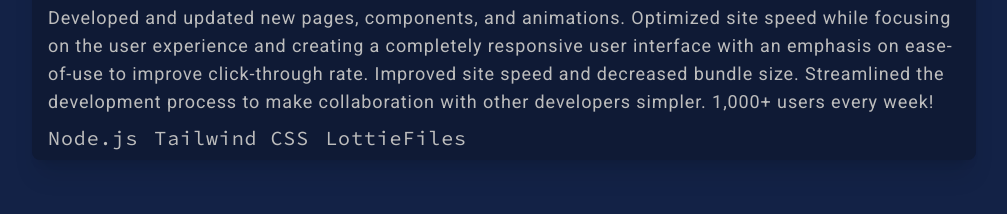
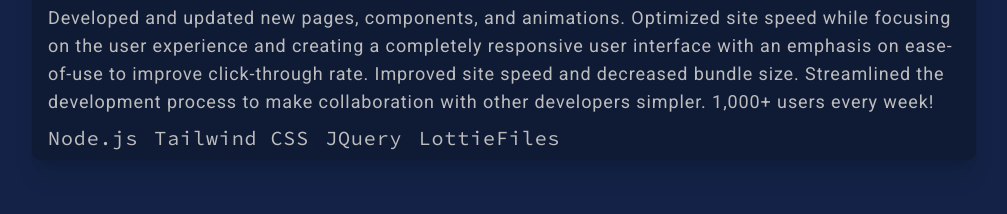
Before and after one commit to zaneaw/portfolio, a Next.js app: page / in a window 1280 px wide. Shown: the part 1040-1254 px from the top of the page, without its empty margins (136-1143 px from the left). Built offline with nearby package versions, Linux system fonts and the light colour scheme; a web font is replaced by a local one.

Commit message:
add jquery

```diff
--- a/components/projects.jsx
+++ b/components/projects.jsx
@@ -15,7 +15,7 @@ export default function Projects() {
         {
             title: 'Share-a-Cart.com',
             desc: 'Developed and updated new pages, components, and animations. Optimized site speed while focusing on the user experience and creating a completely responsive user interface with an emphasis on ease-of-use to improve click-through rate. Improved site speed and decreased bundle size. Streamlined the development process to make collaboration with other developers simpler. 1,000+ users every week!',
-            stack: ['Node.js', 'Tailwind CSS', 'LottieFiles'],
+            stack: ['Node.js', 'Tailwind CSS', 'JQuery', 'LottieFiles'],
             sourceCode: '',
             youtube: '',
             liveSiteUrl: 'https://share-a-cart.com/',
```
